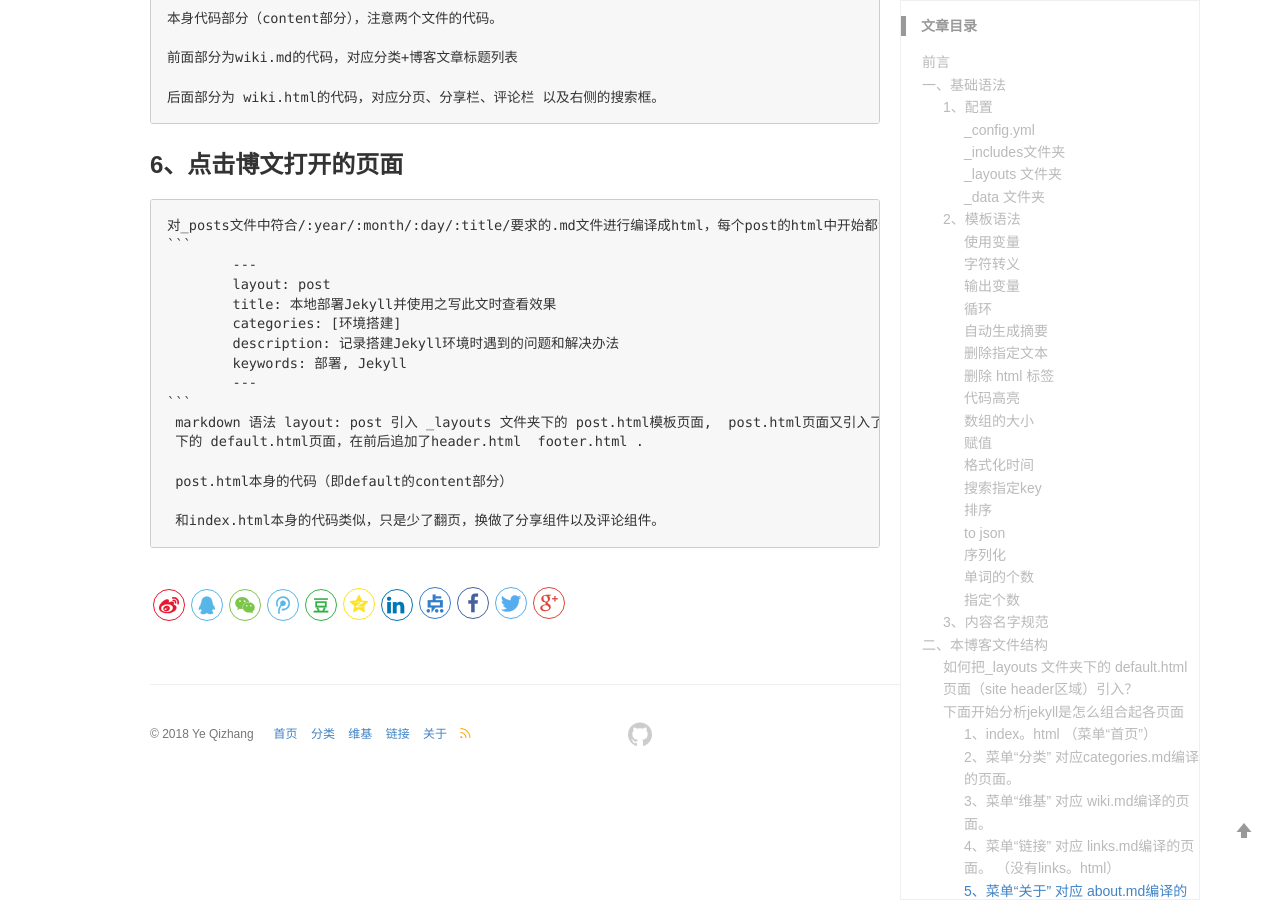
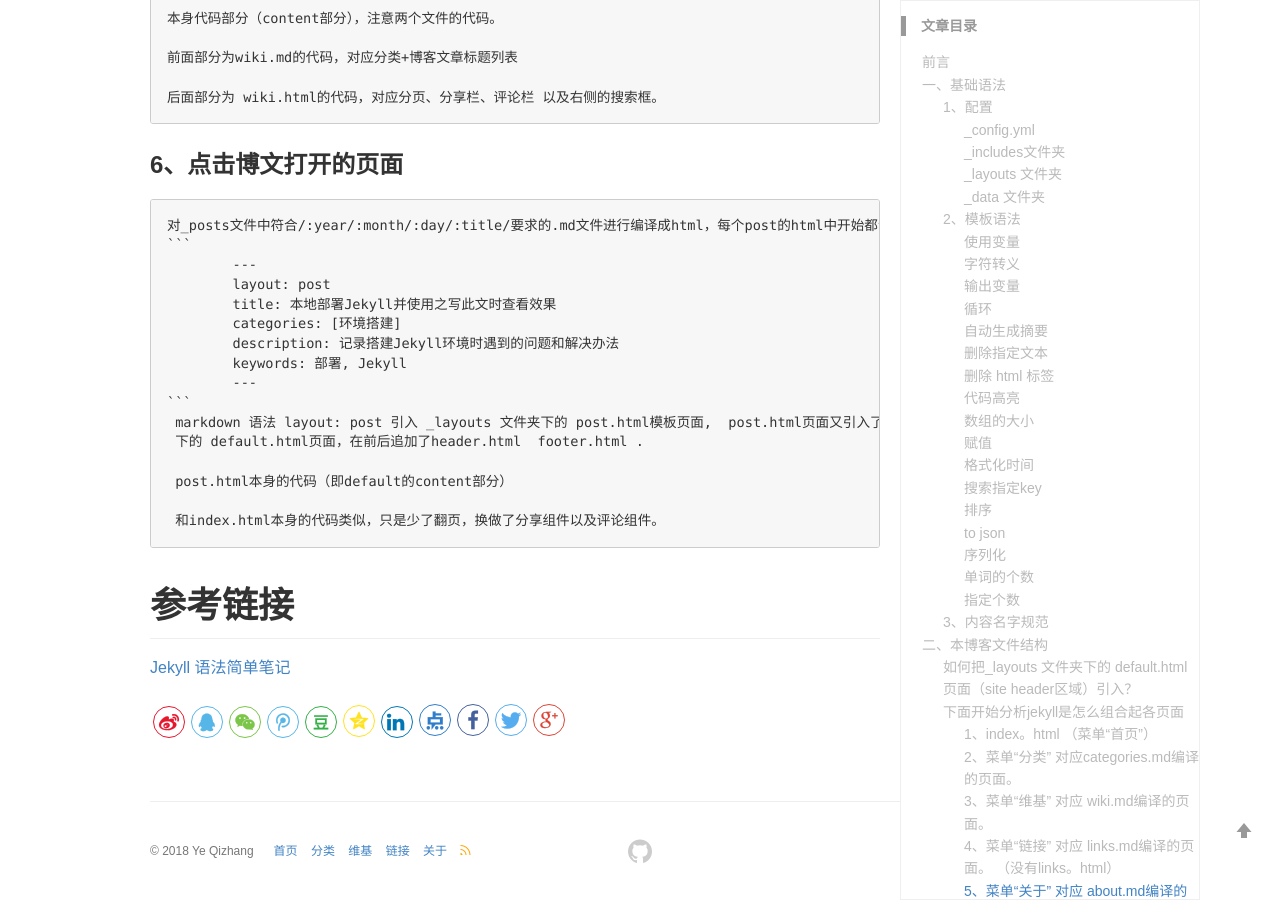
Before and after one commit to yeqizhang/yeqizhang.github.io, a Jekyll site: the page built from _posts/2018-11-04-analyzeMyblog.md, in a window 1280 px wide and 900 px high, scrolled down 7635 px. Built offline with Jekyll 4.4.1, drawn with Linux system fonts in a browser that asks for light colours; comment, search, counter and statistics services are not loaded.

Commit message:
添加参考链接

```diff
--- a/_posts/2018-11-04-analyzeMyblog.md
+++ b/_posts/2018-11-04-analyzeMyblog.md
@@ -326,3 +326,7 @@ default.html 将在被引入的页面前后分别加 header.html footer.html
 	 post.html本身的代码（即default的content部分）
 
 	 和index.html本身的代码类似，只是少了翻页，换做了分享组件以及评论组件。
+
+# 参考链接
+
+[Jekyll 语法简单笔记](http://ju.outofmemory.cn/entry/98471)
--- /dev/null
+++ b/usage/参考链接.txt
@@ -0,0 +1,4 @@
+
+# 参考链接
+
+[Jekyll 语法简单笔记](http://ju.outofmemory.cn/entry/98471)
```
